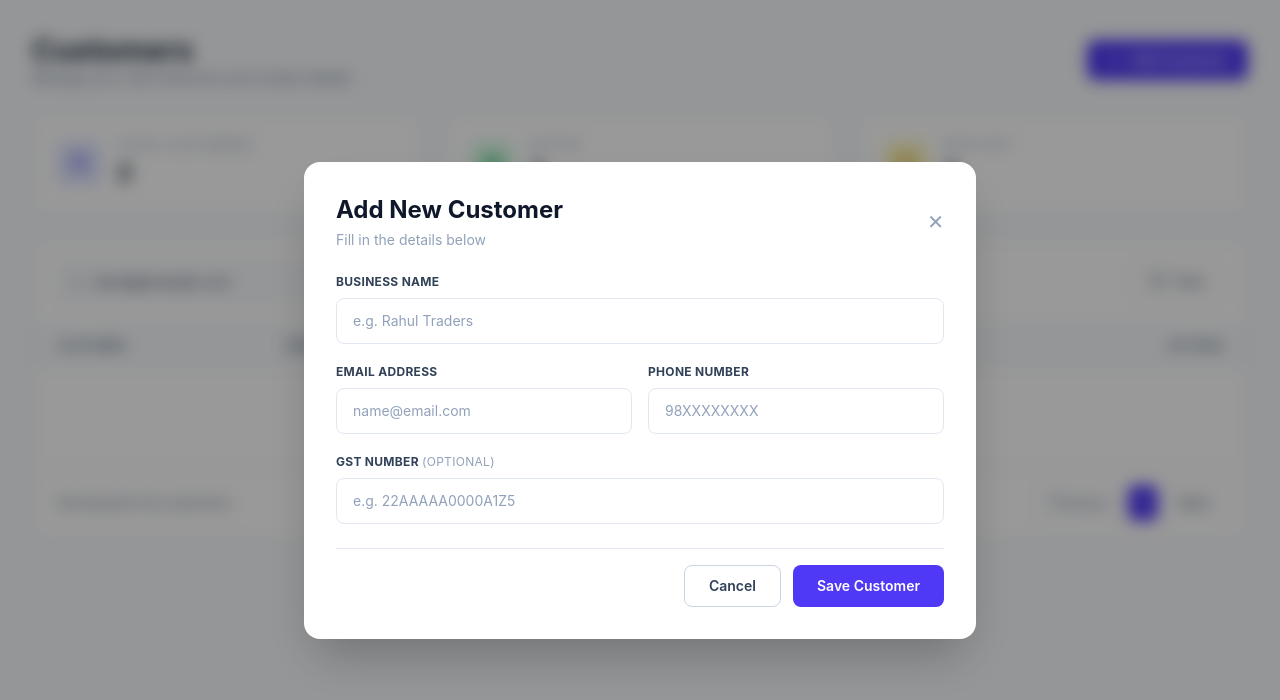
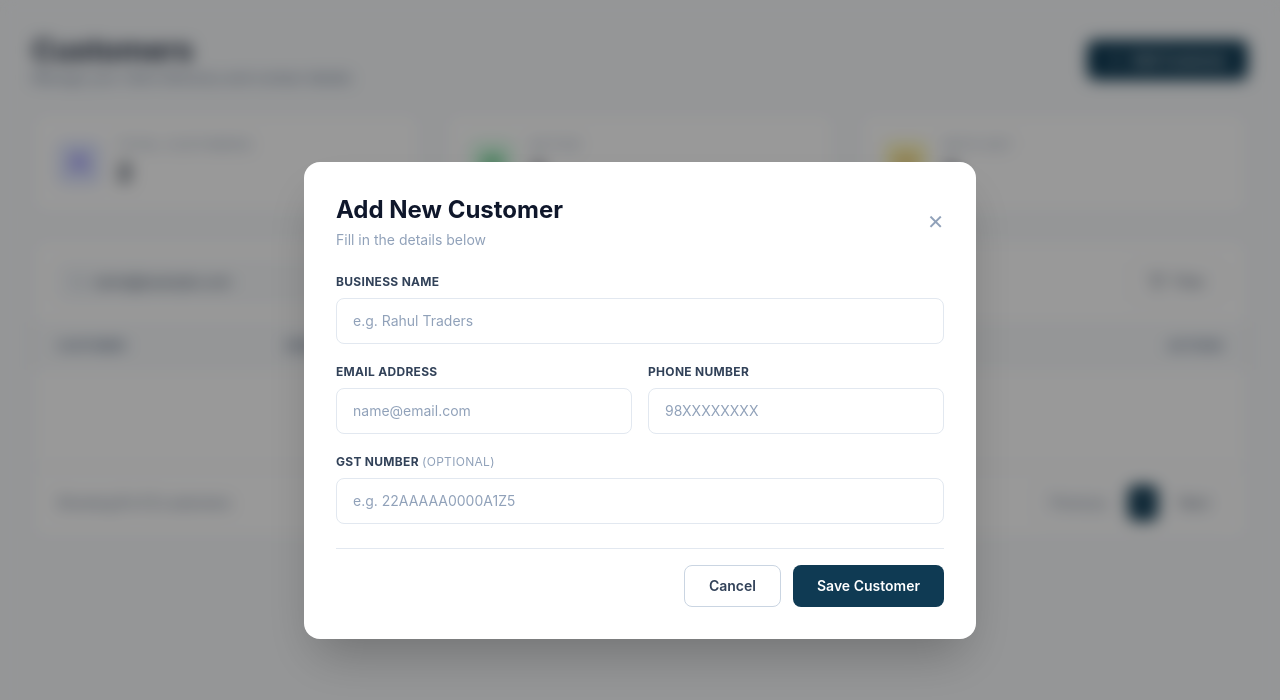
Before and after one commit to ChandrikaVishwakarma369/sbms-frontend, a React (Vite) app: page /customers in a window 1280 px wide. Both pictures are taken after typing "name@example.com" into the empty fields and a click on the button "Add Customer". Shown: the top 700 px of the page. Built offline with nearby package versions, Linux system fonts and the light colour scheme.

Commit message:
changed colour

```diff
--- a/src/pages/Customers.jsx
+++ b/src/pages/Customers.jsx
@@ -108,7 +108,7 @@ const Customers = () => {
 
         <button
           onClick={() => setIsAddModalOpen(true)}
-          className="flex items-center gap-2 bg-indigo-600 hover:bg-indigo-700 text-white px-5 py-2.5 rounded-lg shadow text-sm font-semibold"
+          className="flex items-center gap-2 bg-[#0F3A53] hover:bg-[#0F3A53] text-white px-5 py-2.5 rounded-lg shadow text-sm font-semibold"
         >
           <Plus size={16} />
           Add Customer
@@ -297,7 +297,7 @@ const Customers = () => {
             <button className="px-3 py-2 text-sm border border-slate-200 rounded-lg text-slate-500 hover:bg-slate-50 disabled:opacity-50">
               Previous
             </button>
-            <button className="px-3 py-2 text-sm bg-indigo-600 text-white rounded-lg hover:bg-indigo-700">
+            <button className="px-3 py-2 text-sm bg-[#0F3A53] text-white rounded-lg hover:bg-[#0F3A53]">
               1
             </button>
             <button className="px-3 py-2 text-sm border border-slate-200 rounded-lg text-slate-600 hover:bg-slate-50">
@@ -402,7 +402,7 @@ const Customers = () => {
 
               <button
                 onClick={handleAddCustomer}
-                className="px-6 py-2.5 bg-indigo-600 text-white text-sm font-semibold rounded-lg hover:bg-indigo-700"
+                className="px-6 py-2.5 bg-[#0F3A53] text-white text-sm font-semibold rounded-lg hover:bg-[#0F3A53]"
               >
                 Save Customer
               </button>
```
